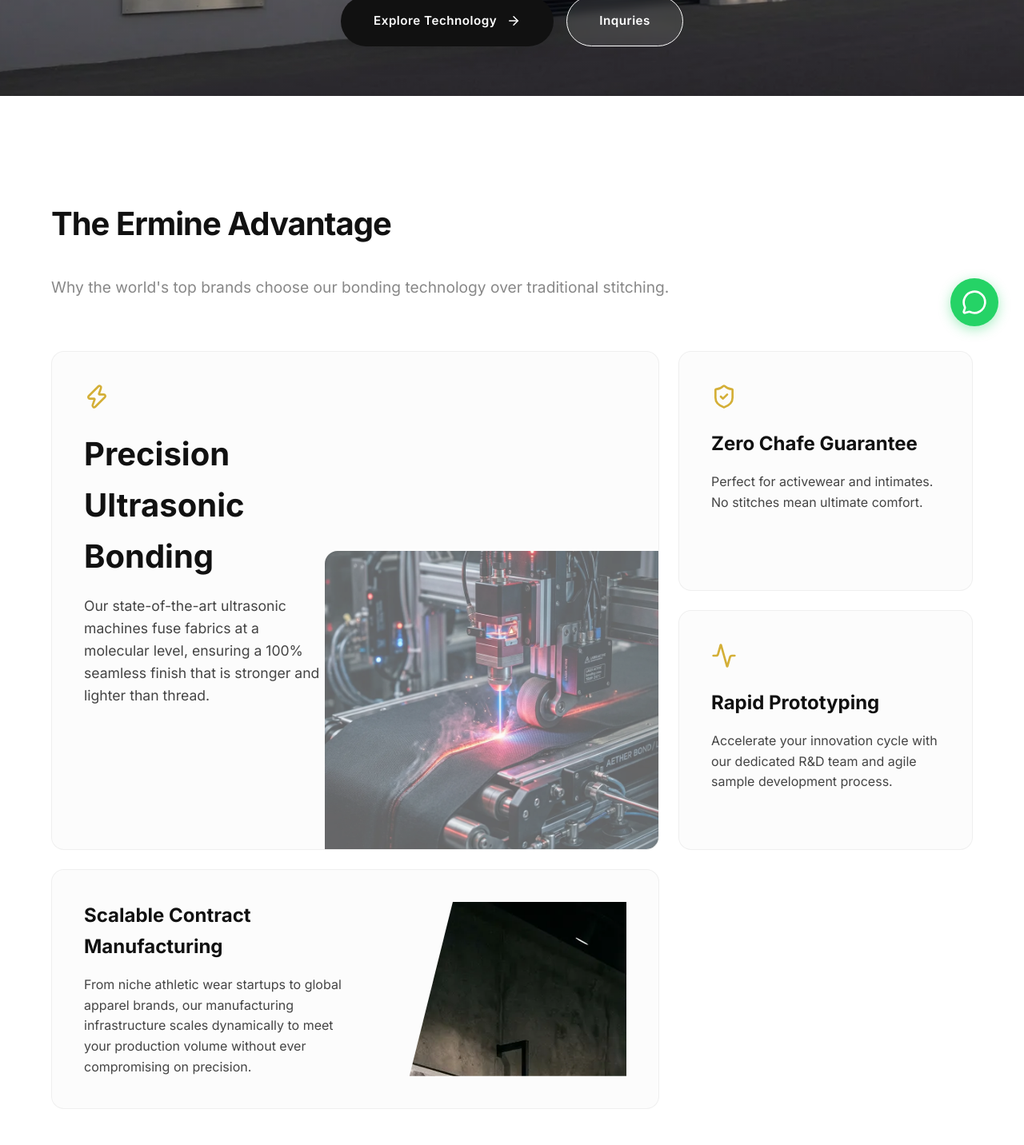
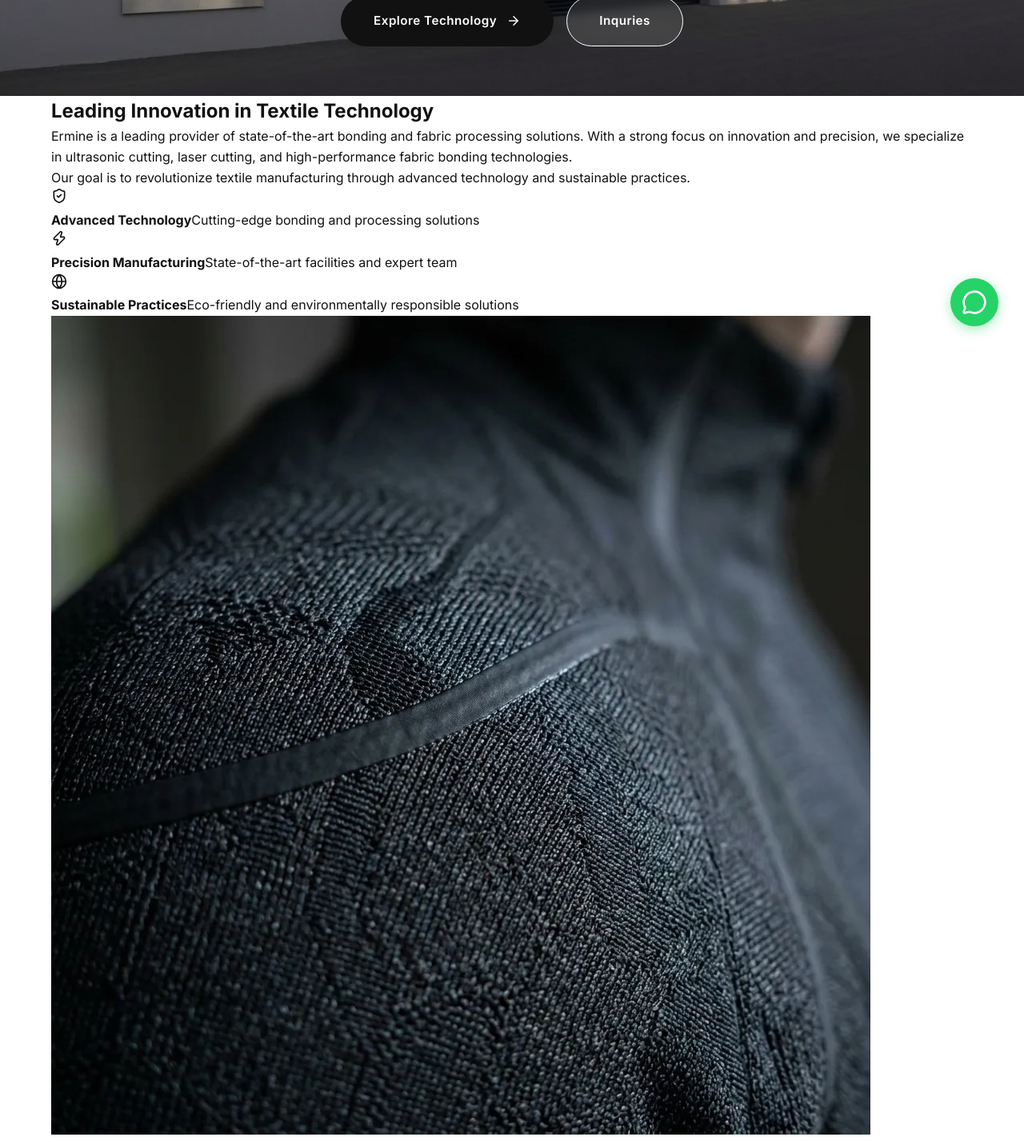
Before and after one commit to AMGRPrabhatha/ermine, a React (Vite) app: page / in a window 1280 px wide. Shown: the part 360-1792 px from the top of the page at 80% size. Built offline with nearby package versions, Linux system fonts and the light colour scheme; a web font is replaced by a local one.

Commit message:
Redesign: Home page sections based on Bondtex reference

```diff
--- a/src/pages/Home.css
+++ b/src/pages/Home.css
@@ -35,6 +35,76 @@
 .delay-100 { transition-delay: 100ms; }
 .delay-200 { transition-delay: 200ms; }
 .delay-300 { transition-delay: 300ms; }
+
+/* --- 4. Location Section --- */
+.location-section {
+  padding: 8rem 0;
+  background-color: #ffffff;
+}
+
+.location-grid {
+  display: grid;
+  grid-template-columns: 1fr 1fr;
+  gap: 5rem;
+  align-items: center;
+}
+
+.location-image-container {
+  border-radius: 32px;
+  overflow: hidden;
+  box-shadow: 0 30px 60px rgba(0,0,0,0.1);
+}
+
+.location-image {
+  width: 100%;
+  height: 100%;
+  object-fit: cover;
+  display: block;
+}
+
+.location-text {
+  font-size: 1.1rem;
+  color: #444;
+  line-height: 1.8;
+  margin-bottom: 2.5rem;
+}
+
+.address-grid {
+  display: grid;
+  grid-template-columns: 1fr 1fr;
+  gap: 1.5rem;
+}
+
+.address-card {
+  background: #fcfcfc;
+  padding: 2rem;
+  border-radius: 20px;
+  border: 1px solid rgba(0,0,0,0.03);
+}
+
+.address-card h4 {
+  font-size: 1.1rem;
+  font-weight: 700;
+  color: #111;
+  margin-bottom: 1rem;
+}
+
+.address-card p {
+  font-size: 0.9rem;
+  color: #666;
+  line-height: 1.6;
+}
+
+@media screen and (max-width: 768px) {
+  .location-grid {
+    grid-template-columns: 1fr;
+    gap: 3rem;
+  }
+
+  .address-grid {
+    grid-template-columns: 1fr;
+  }
+}
 
 /* --- 1. Immersive Hero Section --- */
 .hero-modern {
@@ -254,72 +324,6 @@
   color: #888;
 }
 
-.bento-grid {
-  display: grid;
-  grid-template-columns: repeat(3, 1fr);
-  grid-auto-rows: 300px;
-  gap: 1.5rem;
-}
-
-.bento-item {
-  background: #fcfcfc;
-  border-radius: 16px;
-  border: 1px solid rgba(0,0,0,0.05);
-  overflow: hidden;
-  position: relative;
-  transition: transform 0.3s ease, border-color 0.3s ease;
-}
-
-.bento-item:hover {
-  transform: translateY(-5px);
-  border-color: rgba(255,255,255,0.15);
-}
-
-.bento-large {
-  grid-column: span 2;
-  grid-row: span 2;
-}
-
-.bento-wide {
-  grid-column: span 2;
-}
-
-.bento-content {
-  padding: 2.5rem;
-  height: 100%;
-  display: flex;
-  flex-direction: column;
-  position: relative;
-  z-index: 2;
-}
-
-.bento-icon {
-  color: var(--color-accent);
-  margin-bottom: 1.5rem;
-}
-
-.bento-content h3 {
-  font-size: 1.5rem;
-  margin-bottom: 1rem;
-  color: #111;
-}
-
-.bento-large h3 {
-  font-size: 2.5rem;
-  max-width: 45%;
-}
-
-.bento-content p {
-  color: #444;
-  line-height: 1.6;
-}
-
-.bento-large p {
-  font-size: 1.1rem;
-  max-width: 45%;
-  position: relative;
-  z-index: 10;
-}
 
 .wide-content {
   flex-direction: row;
--- a/src/pages/Home.jsx
+++ b/src/pages/Home.jsx
@@ -54,48 +54,80 @@ const Home = () => {
         </div>
       </section>
 
-      {/* 2. Bento Box Features Grid */}
-      <section className="bento-section">
+      {/* 2. Innovation Section */}
+      <section className="innovation-section">
+        <div className="container">
+          <div className="innovation-grid">
+            <div className="innovation-content fade-up">
+              <h2 className="section-title-alt">Leading Innovation in Textile Technology</h2>
+              <p className="innovation-text">
+                Ermine is a leading provider of state-of-the-art bonding and fabric processing solutions.
+                With a strong focus on innovation and precision, we specialize in ultrasonic cutting,
+                laser cutting, and high-performance fabric bonding technologies.
+              </p>
+              <p className="innovation-text">
+                Our goal is to revolutionize textile manufacturing through advanced technology and sustainable practices.
+              </p>
+
+              <ul className="innovation-list">
+                <li>
+                  <div className="list-icon"><ShieldCheck size={20} /></div>
+                  <div className="list-text">
+                    <strong>Advanced Technology</strong>
+                    <span>Cutting-edge bonding and processing solutions</span>
+                  </div>
+                </li>
+                <li>
+                  <div className="list-icon"><Zap size={20} /></div>
+                  <div className="list-text">
+                    <strong>Precision Manufacturing</strong>
+                    <span>State-of-the-art facilities and expert team</span>
+                  </div>
+                </li>
+                <li>
+                  <div className="list-icon"><Globe size={20} /></div>
+                  <div className="list-text">
+                    <strong>Sustainable Practices</strong>
+                    <span>Eco-friendly and environmentally responsible solutions</span>
+                  </div>
+                </li>
+              </ul>
+            </div>
+            <div className="innovation-image-container fade-up delay-100">
+              <img src="/solutions-2.webp" alt="Bonding Machine" className="innovation-image" />
+            </div>
+          </div>
+        </div>
+      </section>
+
+      {/* 3. Core Expertise (Redesigned Ermine Advantage) */}
+      <section className="expertise-section">
         <div className="container">
           <div className="section-header text-center fade-up">
-            <h2 className="section-title">The Ermine Advantage</h2>
-            <p className="section-subtitle">Why the world's top brands choose our bonding technology over traditional stitching.</p>
+            <h2 className="section-title">Core Expertise</h2>
+            <p className="section-subtitle">Specialized in advanced bonding solutions and high-tech fabric processing</p>
           </div>
 
-          <div className="bento-grid">
-            <div className="bento-item bento-large fade-up">
-              <div className="bento-content">
-                <Zap size={32} className="bento-icon" />
-                <h3>Precision Ultrasonic Bonding</h3>
-                <p>Our state-of-the-art ultrasonic machines fuse fabrics at a molecular level, ensuring a 100% seamless finish that is stronger and lighter than thread.</p>
-                <div className="bento-visual tech-visual"></div>
-              </div>
+          <div className="expertise-grid">
+            <div className="expertise-card fade-up">
+              <div className="expertise-icon-box"><Zap size={24} /></div>
+              <h3>Ultrasonic Cutting</h3>
+              <p>Advanced ultrasonic technology for precise fabric cutting and processing</p>
             </div>
-
-            <div className="bento-item fade-up delay-100">
-              <div className="bento-content">
-                <ShieldCheck size={32} className="bento-icon" />
-                <h3>Zero Chafe Guarantee</h3>
-                <p>Perfect for activewear and intimates. No stitches mean ultimate comfort.</p>
-              </div>
+            <div className="expertise-card fade-up delay-100">
+              <div className="expertise-icon-box"><Activity size={24} /></div>
+              <h3>Laser Cutting</h3>
+              <p>High-precision laser cutting systems for complex fabric patterns</p>
             </div>
-
-            <div className="bento-item fade-up delay-200">
-              <div className="bento-content">
-                <Activity size={32} className="bento-icon" />
-                <h3>Rapid Prototyping</h3>
-                <p>Accelerate your innovation cycle with our dedicated R&D team and agile sample development process.</p>
-              </div>
+            <div className="expertise-card fade-up delay-200">
+              <div className="expertise-icon-box"><Droplet size={24} /></div>
+              <h3>Fabric Bonding</h3>
+              <p>Innovative bonding techniques for superior fabric adhesion and durability</p>
             </div>
-
-            <div className="bento-item bento-wide fade-up delay-100">
-              <div className="bento-content wide-content">
-                <div className="wide-text">
-                  <h3>Scalable Contract Manufacturing</h3>
-                  <p>From niche athletic wear startups to global apparel brands, our manufacturing infrastructure scales dynamically to meet your production volume without ever compromising on precision.</p>
-                </div>
-                <div className="wide-visual bg-manufacturing"></div>
-              </div>
+            <div className="expertise-card fade-up delay-300">
+              <div className="expertise-icon-box"><ShieldCheck size={24} /></div>
+              <h3>Quality Assurance</h3>
+              <p>Rigorous testing and validation to ensure consistent excellence</p>
             </div>
           </div>
         </div>
@@ -169,7 +201,36 @@ const Home = () => {
         </div>
       </section>
 
-      {/* 4. Expanded Customers & Partners */}
+      {/* 4. Strategically Located */}
+      <section className="location-section">
+        <div className="container">
+          <div className="location-grid">
+            <div className="location-image-container fade-up">
+              <img src={homeHero} alt="Ermine Factory" className="location-image" />
+            </div>
+            <div className="location-content fade-up delay-100">
+              <h2 className="section-title-alt">Strategically Located</h2>
+              <p className="location-text">
+                With both our corporate office and manufacturing facility strategically positioned in Sri Lanka,
+                we provide seamless access to regional markets and global partners.
+              </p>
+
+              <div className="address-grid">
+                <div className="address-card">
+                  <h4>Company Address</h4>
+                  <p>Ermine Pvt Ltd<br/>No 192/10 9th Lane, Nawala Rd<br/>Kotte, Sri Lanka</p>
+                </div>
+                <div className="address-card">
+                  <h4>Factory Address</h4>
+                  <p>Ermine International Pvt Ltd<br/>No 4, Ridee Mawatha<br/>Kalamulla, Kalutara<br/>Sri Lanka</p>
+                </div>
+              </div>
+            </div>
+          </div>
+        </div>
+      </section>
+
+      {/* 5. Expanded Customers & Partners */}
       <section className="partners-section">
         <div className="marquee-container fade-up">
           <div className="marquee">
```
